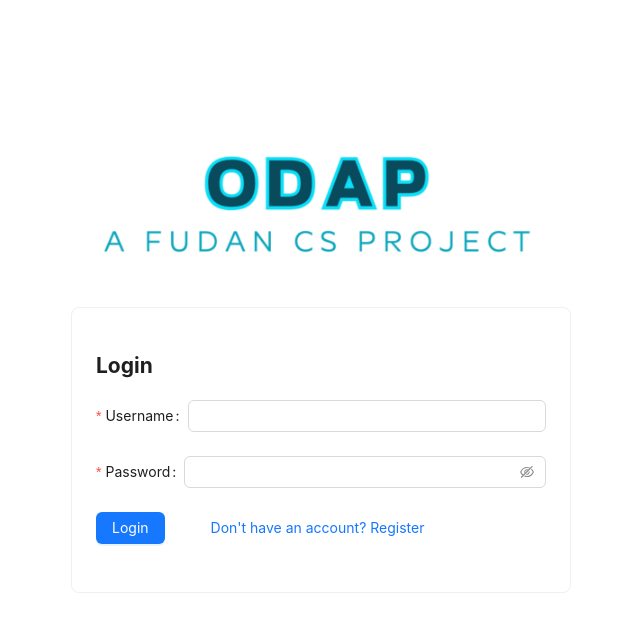
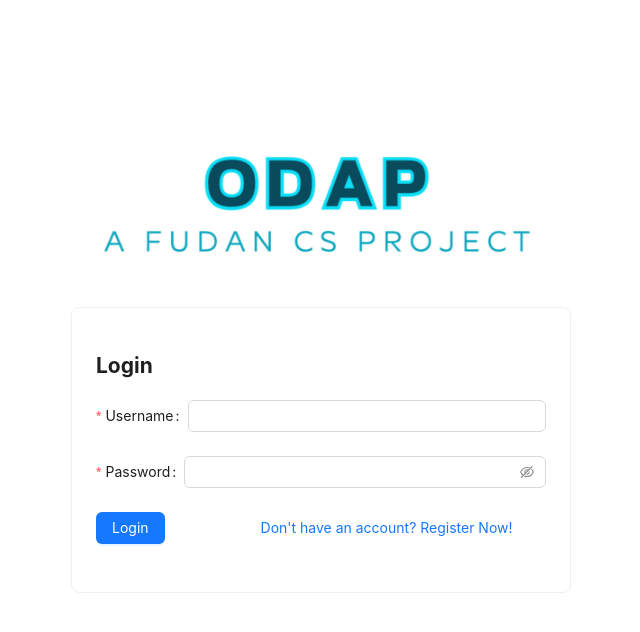
Before and after one commit to MobileInternetPJ-ODAP/Odap_Frontend, a React (Create React App) app in the folder code/: page /login in a window 1280 px wide. Shown: the top 632 px of the page, without its empty margins (319-959 px from the left). Built offline with nearby package versions, Linux system fonts and the light colour scheme.

Commit message:
Update LoginForm.js

```diff
--- a/code/src/components/LoginForm.js
+++ b/code/src/components/LoginForm.js
@@ -47,9 +47,9 @@
                 <Button type="primary" htmlType="submit">
                     Login
                 </Button>
-                <span style={{ marginLeft: 30 }} />
+                <span style={{ marginLeft: 80 }} />
                 <Button type="link" onClick={showModal}>
-                    Don't have an account? Register
+                    Don't have an account? Register Now!
                 </Button>
             </Form.Item>
         </Form>
```
